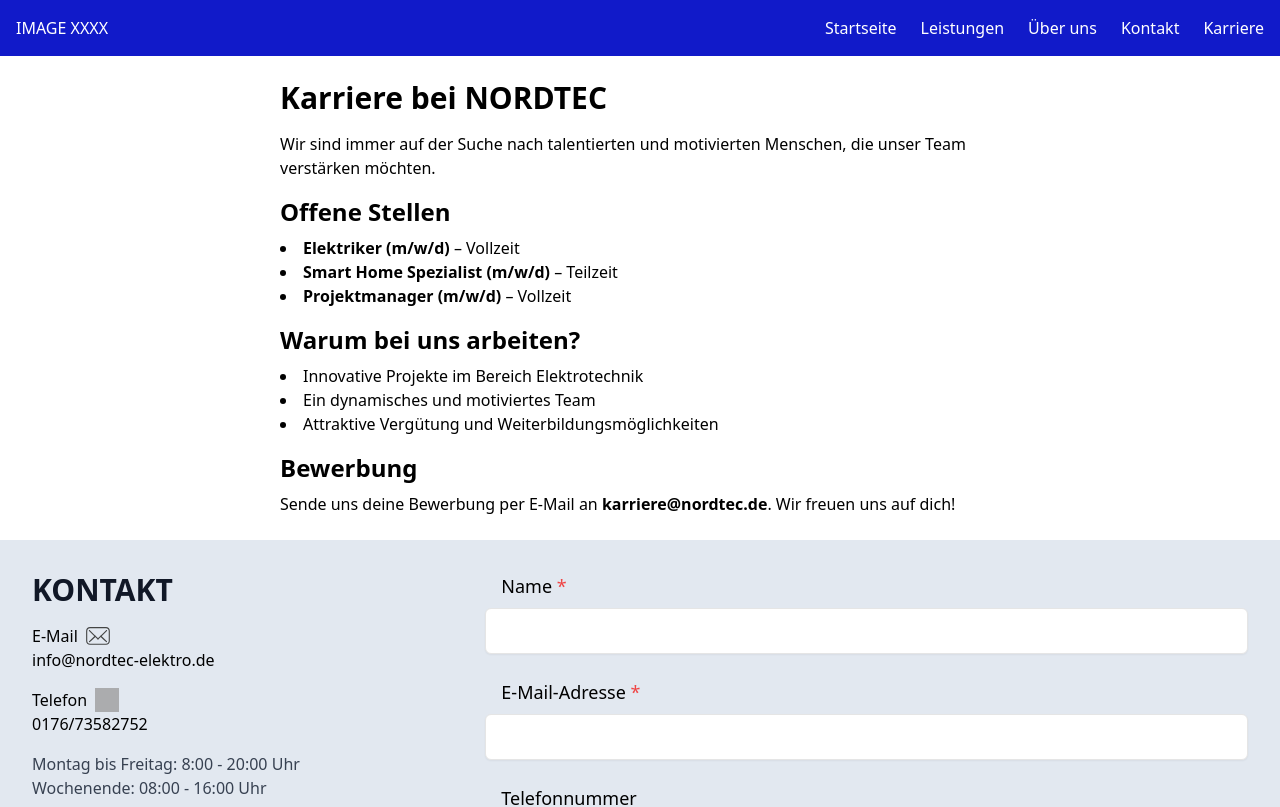
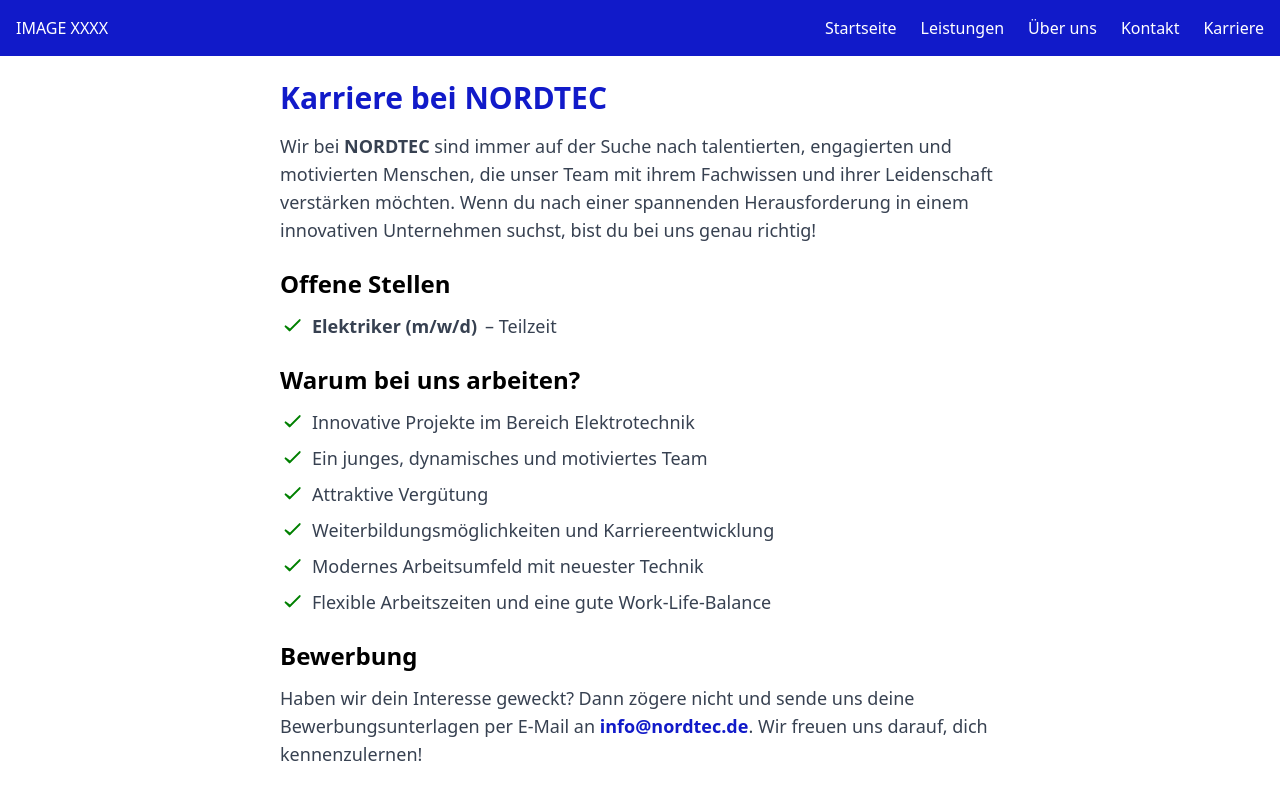
Before and after one commit to GnDouble/nordtec-next, a Next.js app: page /karriere in a window 1280 px wide. Shown: the top 807 px of the page. Built offline with nearby package versions, Linux system fonts and the light colour scheme; grey boxes are pictures that could not be loaded.

Commit message:
minor adjust

```diff
--- a/src/app/components/careerComp.js
+++ b/src/app/components/careerComp.js
@@ -3,28 +3,72 @@ import React from "react";
 export default function KarrierePage() {
   return (
     <main className="p-6 max-w-3xl mx-auto">
-        <h1 className="text-3xl font-bold mb-4">Karriere bei NORDTEC</h1>
-        <p className="mb-4">
-          Wir sind immer auf der Suche nach talentierten und motivierten Menschen, die unser Team verstärken möchten.
+      <h1 className="text-3xl font-bold mb-4 text-primary-color">Karriere bei NORDTEC</h1>
+      <p className="mb-6 text-gray-700 text-lg">
+        Wir bei <strong>NORDTEC</strong> sind immer auf der Suche nach talentierten, engagierten
+        und motivierten Menschen, die unser Team mit ihrem Fachwissen und ihrer
+        Leidenschaft verstärken möchten. Wenn du nach einer spannenden
+        Herausforderung in einem innovativen Unternehmen suchst, bist du bei uns
+        genau richtig!
       </p>
 
-        <h2 className="text-2xl font-semibold mb-2">Offene Stellen</h2>
-        <ul className="list-disc list-inside mb-4">
-          <li><strong>Elektriker (m/w/d)</strong> – Vollzeit</li>
-          <li><strong>Smart Home Spezialist (m/w/d)</strong> – Teilzeit</li>
-          <li><strong>Projektmanager (m/w/d)</strong> – Vollzeit</li>
+      <h2 className="text-2xl font-semibold mb-3">Offene Stellen</h2>
+      <ul className="mb-6">
+        <li className="flex items-center gap-2 text-lg text-gray-700">
+          <svg
+            xmlns="http://www.w3.org/2000/svg"
+            viewBox="0 0 24 24"
+            fill="green"
+            className="w-6 h-6"
+          >
+            <path
+              fillRule="evenodd"
+              d="M20.285 5.705a1 1 0 010 1.414l-10 10a1 1 0 01-1.414 0l-4-4a1 1 0 011.414-1.414L10 14.586l9.285-9.285a1 1 0 011.414 0z"
+              clipRule="evenodd"
+            />
+          </svg>
+          <strong>Elektriker (m/w/d)</strong> – Teilzeit
+        </li>
       </ul>
 
-        <h2 className="text-2xl font-semibold mb-2">Warum bei uns arbeiten?</h2>
-        <ul className="list-disc list-inside mb-4">
-          <li>Innovative Projekte im Bereich Elektrotechnik</li>
-          <li>Ein dynamisches und motiviertes Team</li>
-          <li>Attraktive Vergütung und Weiterbildungsmöglichkeiten</li>
+      <h2 className="text-2xl font-semibold mb-3">Warum bei uns arbeiten?</h2>
+      <ul className="mb-6 space-y-2">
+        {[
+          "Innovative Projekte im Bereich Elektrotechnik",
+          "Ein junges, dynamisches und motiviertes Team",
+          "Attraktive Vergütung",
+          "Weiterbildungsmöglichkeiten und Karriereentwicklung",
+          "Modernes Arbeitsumfeld mit neuester Technik",
+          "Flexible Arbeitszeiten und eine gute Work-Life-Balance",
+        ].map((item, index) => (
+          <li key={index} className="flex items-center gap-2 text-lg text-gray-700">
+            <svg
+              xmlns="http://www.w3.org/2000/svg"
+              viewBox="0 0 24 24"
+              fill="green"
+              className="w-6 h-6"
+            >
+              <path
+                fillRule="evenodd"
+                d="M20.285 5.705a1 1 0 010 1.414l-10 10a1 1 0 01-1.414 0l-4-4a1 1 0 011.414-1.414L10 14.586l9.285-9.285a1 1 0 011.414 0z"
+                clipRule="evenodd"
+              />
+            </svg>
+            {item}
+          </li>
+        ))}
       </ul>
 
-        <h2 className="text-2xl font-semibold mb-2">Bewerbung</h2>
-        <p>
-          Sende uns deine Bewerbung per E-Mail an <strong>karriere@nordtec.de</strong>. Wir freuen uns auf dich!
+      <h2 className="text-2xl font-semibold mb-3">Bewerbung</h2>
+      <p className="mb-4 text-gray-700 text-lg">
+        Haben wir dein Interesse geweckt? Dann zögere nicht und sende uns deine
+        Bewerbungsunterlagen per E-Mail an{" "}
+        <strong>
+          <a href="mailto:info@nordtec.de" className="text-primary-color hover:underline">
+            info@nordtec.de
+          </a>
+        </strong>
+        . Wir freuen uns darauf, dich kennenzulernen!
       </p>
     </main>
   );
--- a/src/app/components/feature.js
+++ b/src/app/components/feature.js
@@ -1,7 +1,7 @@
 import React from "react";
 import Image from "next/image";
 
-import services  from "../data/service";
+import services from "../data/service";
 
 function Mainsection() {
   return (
@@ -27,9 +27,13 @@ function Mainsection() {
             </div>
 
             {/* Text Content */}
-            <div className="flex flex-col justify-center flex-1 p-6 bg-white">
-              <h3 className="text-3xl font-bold">{service.title}</h3>
-              <p className="my-6 text-gray-600">{service.description}</p>
+            <div className="flex flex-col justify-center flex-1 p-4 sm:p-6 bg-white overflow-hidden">
+              <h3 className="text-xl sm:text-3xl font-bold break-words whitespace-normal">
+                {service.title}
+              </h3>
+              <p className="my-4 sm:my-6 text-gray-600">
+                {service.description}
+              </p>
             </div>
           </div>
         ))}
--- a/src/app/components/navbar.js
+++ b/src/app/components/navbar.js
@@ -45,7 +45,7 @@ const Navbar = () => {
         </ul>
 
         {/* Mobile Menu Button */}
-        <button className="md:hidden" onClick={() => setIsOpen(!isOpen)}>
+        <button className="md:hidden bg-[#111ac9]" onClick={() => setIsOpen(!isOpen)}>
           ☰
         </button>
       </div>
@@ -56,16 +56,17 @@ const Navbar = () => {
       {isOpen && (
         <div ref={menuRef} className="fixed inset-y-0 left-0 bg-[#111ac9] p-4 w-3/4 h-full z-50 transition-transform">
           <button
-            className="absolute top-4 right-4 text-white text-2xl"
+            className="absolute top-4 right-4 bg-[#111ac9] text-white text-2xl"
             onClick={() => setIsOpen(false)}
           >
             ✖
           </button>
           <ul className="flex flex-col space-y-4 text-white mt-10">
-            <li onClick={() => setIsOpen(false)}><Link href="#hero" scroll={true}>Startseite</Link></li>
-            <li onClick={() => setIsOpen(false)}><Link href="#leistungen" scroll={true}>Leistungen</Link></li>
-            <li onClick={() => setIsOpen(false)}><Link href="#about" scroll={true}>Über uns</Link></li>
+            <li onClick={() => setIsOpen(false)}><Link href="/" scroll={true}>Startseite</Link></li>
+            <li onClick={() => setIsOpen(false)}><Link href="/#leistungen" scroll={true}>Leistungen</Link></li>
+            <li onClick={() => setIsOpen(false)}><Link href="/#about" scroll={true}>Über uns</Link></li>
             <li onClick={() => setIsOpen(false)}><Link href="#kontakt" scroll={true}>Kontakt</Link></li>
+            <li onClick={() => setIsOpen(false)}><Link href="/karriere" scroll={true}>Karriere</Link></li>
           </ul>
         </div>
       )}
--- a/src/app/components/termin.js
+++ b/src/app/components/termin.js
@@ -36,7 +36,7 @@ const Termin = () => {
         <Link
           href="#kontakt"
           scroll = {true}
-          className="inline-block bg-primary-color text-white font-semibold px-6 py-3 rounded-lg hover:shadow-lg transition duration-200"
+          className="inline-block bg-primary-color text-white font-semibold px-6 py-3 rounded-lg hover:shadow-lg hover:bg-blue-700 transition duration-200"
         >
           Jetzt Termin vereinbaren
         </Link>
--- a/src/app/globals.css
+++ b/src/app/globals.css
@@ -48,39 +48,16 @@ body {
   font-family: "Inter", sans-serif;
 }
 
-nav {
-  background-color: var(--primary-color);
-}
 
-nav a {
-  color: white;
-}
 
 nav a:hover {
   color: #fbbf24;
-}
-
-header {
-  background-color: #e5e7eb;
-  color: var(--primary-color);
-}
-
-header p {
-  color: #374151;
-}
-
-button {
-  background-color: #4169E1;
-  color: white;
 }
 
 button:hover {
   background-color: #304995;
 }
 
-footer {
-  color: black;
-}
 
 footer a:hover {
   color: var(--highlight-color);
```
Lines whose indentation alone changed are shown as unchanged.
